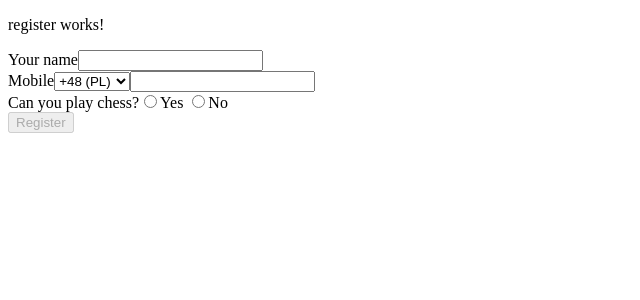
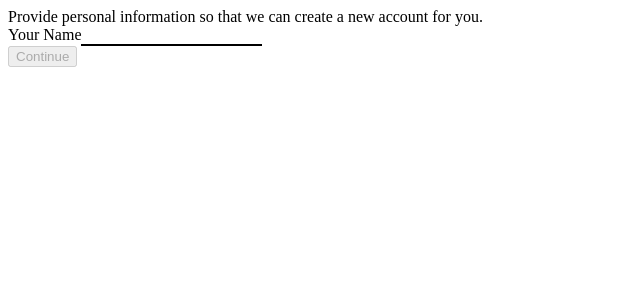
Before and after one commit to Fichtner21/clouds10register, an Angular app: page /register in a window 1280 px wide. Shown: the top 300 px of the page, without its empty margins (0-640 px from the left). Built offline with nearby package versions, Linux system fonts and the light colour scheme.

Commit message:
Reactive forms with valid - only name field

```diff
--- a/src/app/auth.service.ts
+++ b/src/app/auth.service.ts
@@ -11,7 +11,5 @@ export class AuthService {
 
   constructor(private httpClient: HttpClient, private router: Router) { }
 
-  public registerUser(user: AuthUser): Promise<unknown> {
-    return this.httpClient.post(AuthService.URL + '/register', user).toPromise();
-  }
+
 }
--- a/src/app/model/auth-user.interface.ts
+++ b/src/app/model/auth-user.interface.ts
@@ -1,6 +1,4 @@
 export interface AuthUser {
   name: string;
-  prefix: string;
-  phone: number;
-  chess: object;
+
 }
--- a/src/app/register/register.component.html
+++ b/src/app/register/register.component.html
@@ -1,69 +1,19 @@
-<p>register works!</p>
-<form (ngSubmit)="onSubmit($event)"
-      #registerForm="ngForm"
->
+<div>Provide personal information so that we can create a new account for you.</div>
+<form [formGroup]="formGroup" (ngSubmit)="onSubmit($event)">
   <div>
     <label>
-      <span>Your name</span>
-      <input type="name"
-            [(ngModel)]="user.name"
-            name="nameUser"
-            #name="ngModel"
-            minlength="3"
-            required
+      <span>Your Name</span>
+      <input
+          type="text"
+          formControlName="nameUser"
+          [ngClass]="{'name-error': formGroup.controls.nameUser.invalid && formGroup.controls.nameUser.dirty}"
+          class="name"
       />
     </label>
+    <div class="hint-error">{{ nameMessage$ | async }}</div>
   </div>
-  <div>
-    <label>
-      <span>Mobile</span>
-      <select
-          [(ngModel)]="user.prefix"
-          name="prefixUser"
-          #prefix="ngModel"
-          required>
-        <option>+48 (PL)</option>
-        <option>+49 (DE)</option>
-      </select>
-    </label>
-    <label>
-      <input
-          [(ngModel)]="user.phone"
-          name="phoneUser"
-          #phone="ngModel"
-          length="9"
-          required
-      />
-    </label>
-  </div>
-  <div>
-    <label>
-      <span>Can you play chess?</span>
-      <label>
-        <input
-            type="radio"
-            [(ngModel)]="user.chess"
-            name="chess"
-            #chess="ngModel"
-            value="Yes"
-            required
-        />Yes
-      </label>
-      <label>
-        <input
-            type="radio"
-            [(ngModel)]="user.chess"
-            name="chess"
-            value="No"
-            required
-        />No
-      </label>
-    </label>
-    <!-- <div *ngIf="chess.errors?.required">Musisz wybrać</div> -->
-  </div>
-
-  <button type="submit"
-  [disabled]="registerForm.invalid">
-    Register
-  </button>
+  <button
+      type="submit"
+      [disabled]="buttonDisabled$ | async"
+  >Continue</button>
 </form>
--- a/src/app/register/register.component.scss
+++ b/src/app/register/register.component.scss
@@ -0,0 +1,15 @@
+.name {
+  border: 0;
+  outline: 0;
+  background: transparent;
+  border-bottom: 2px solid black;
+}
+
+.name-error {
+  color: red;
+  border-bottom: 2px solid red;
+}
+
+.hint-error {
+  color: red;
+}
--- a/src/app/register/register.component.ts
+++ b/src/app/register/register.component.ts
@@ -1,36 +1,55 @@
-import { AfterViewInit, Component, OnInit, ViewChild } from '@angular/core';
+import { Component, OnInit } from '@angular/core';
 import { AuthUser } from '../model/auth-user.interface';
-import { NgModel, NgForm } from '@angular/forms';
 import { AuthService } from '../auth.service';
+import { FormControl, FormGroup, Validators } from '@angular/forms';
+import { Router } from '@angular/router';
+import { map, startWith } from 'rxjs/operators';
 
 @Component({
   selector: 'app-register',
   templateUrl: './register.component.html',
   styleUrls: ['./register.component.scss']
 })
-export class RegisterComponent implements AfterViewInit, OnInit {
+export class RegisterComponent implements OnInit {
 
-  public user: AuthUser = {
-    name: '',
-    prefix: '+48 (PL)',
-    phone: null,
-    chess: {},
-  };
+  public formGroup = new FormGroup({
+    nameUser: new FormControl('', [Validators.required, Validators.minLength(3)]),
+  });
 
-  @ViewChild('registerForm') public ngForm: NgForm;
-  @ViewChild('nameUser') public nameNgModel: NgModel;
-  @ViewChild('prefixUser') public prefixNgModel: NgModel;
-  @ViewChild('phoneUser') public phoneNgModel: NgModel;
-  @ViewChild('chessUser') public chessNgModel: NgModel;
+  public buttonDisabled$ = this.formGroup.statusChanges.pipe(
+    map((status) => status === 'INVALID'),
+    startWith(true),
+  );
 
-  constructor(private authService: AuthService){}
+  public nameMessage$ = this.formGroup.valueChanges.pipe(
+    map((value) => {
+      const nameErrors = this.formGroup.controls.nameUser?.errors;
+      if(nameErrors) {
+        if(nameErrors?.required){
+          return "This field is required";
+        }
+        if(nameErrors?.minlength){
+          return 'Invalid data';
+        }
+      }
+      return '';
+    }),
+  );
 
-  public ngOnInit(): void {}
-  public ngAfterViewInit(): void {}
+  constructor(){}
 
-  public async onSubmit($event){
-    const req = await this.authService.registerUser(this.user);
-    //console.log(req);
+  public ngOnInit(): void {
+    const valueChanges$ = this.formGroup.valueChanges;
+    const statusChanges$ = this.formGroup.statusChanges;
+
+    statusChanges$.subscribe((status) => {});
   }
 
+  public onSubmit($event){
+    if(this.formGroup.valid){
+      console.log('Form is valid');
+    } else {
+      console.log('Form is invalid');
+    }
+  }
 }
```
